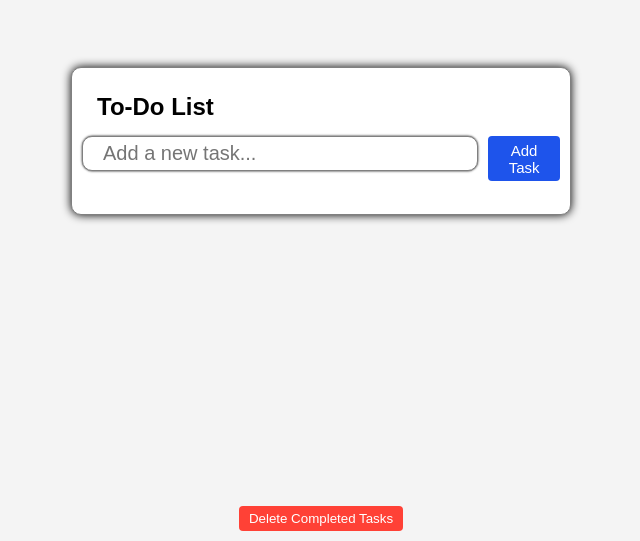
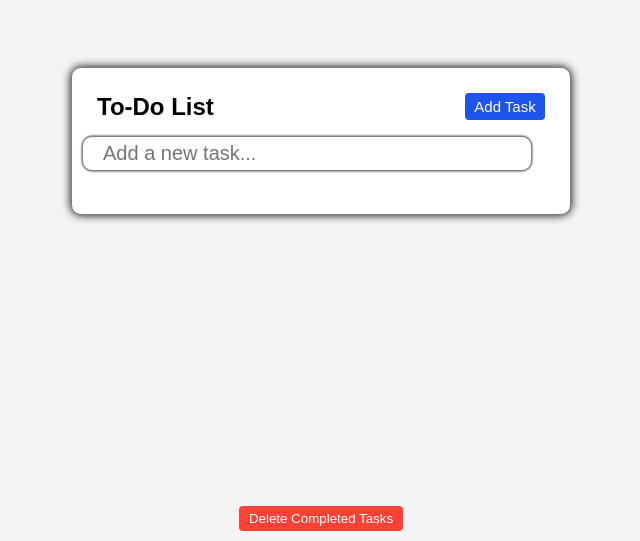
Before and after one commit to sourabh-yalagod/To-Do-List-JS, a plain HTML site: page index.html in a window 1280 px wide. Shown: the part 259-800 px from the top of the page, without its empty margins (319-959 px from the left). Drawn offline with Linux system fonts and the light colour scheme.

Commit message:
add button eddited

```diff
--- a/style.css
+++ b/style.css
@@ -92,6 +92,9 @@ button{
     font-size: 15px;
     transition: 0.1s ease-in;
     background-color: #1e54eb;
+    position: absolute;
+    top: 25px;
+    right: 25px;
 }
 #addTaskBtn:hover{
     background-color: #0745ee;
```
